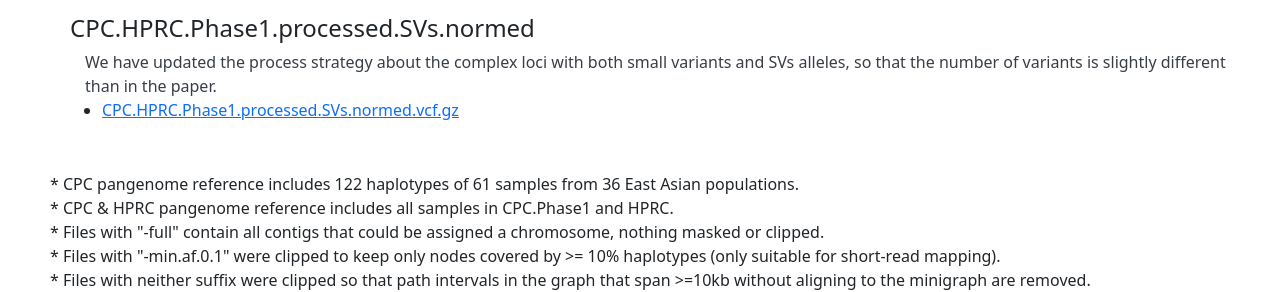
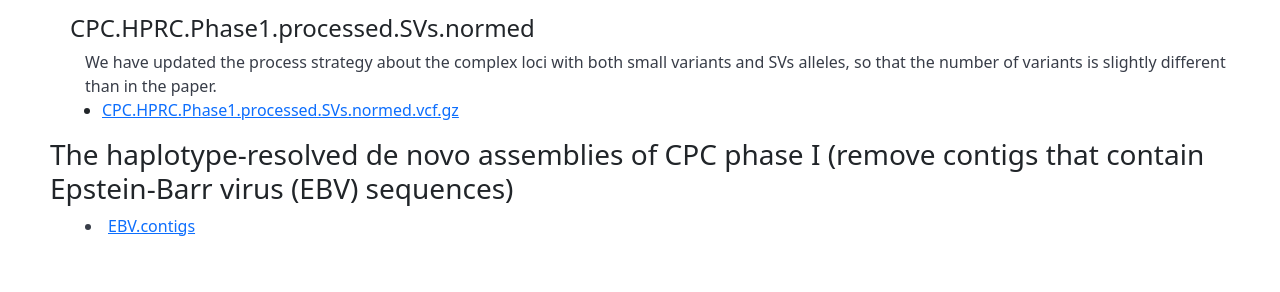
Before and after one commit to LittleHannah/cpc-website, a Vue app: page /#/data in a window 1280 px wide. Shown: the part 1820-2112 px from the top of the page. Built offline with nearby package versions, Linux system fonts and the light colour scheme.

Commit message:
The haplotype-resolved de novo assemblies of CPC phase I (remove contigs that contain Epstein-Barr virus (EBV)         sequences)

```diff
--- a/src/views/data/index.vue
+++ b/src/views/data/index.vue
@@ -58,8 +58,25 @@
           </a>
         </li>
       </ul>
+
     </div>
-
+    <div class="el-upload__tip"
+         @click="frontDownloadB"
+         style="cursor: pointer;"
+    >
+      <h3>
+        The haplotype-resolved de novo assemblies of CPC phase I (remove contigs that contain Epstein-Barr virus (EBV)
+        sequences)
+      </h3>
+      <div style="margin-left: 35px;color: #383d48">
+        <li>
+          <a style="color: var(--bs-link-color);text-decoration: underline;"
+          >
+            EBV.contigs
+          </a>
+        </li>
+      </div>
+    </div>
 
     <div style="margin-top: 50px">
       * CPC pangenome reference includes 122 haplotypes of 61 samples from 36 East Asian populations.<br>
@@ -129,7 +146,20 @@ export default {
 
       ]
     }
+  },
+  methods: {
+    frontDownloadB() {
+      var a = document.createElement("a");  // 创建一个<a />标签
+      a.href = "EBV.contigs";                  // 设置下载文件地址 注意：使用英文
+      a.download = "EBV.contigs";        // 设置下载文件文件名
+      a.style.display = "none";             // 隐藏a标签
+      document.body.appendChild(a);         // 将a标签追加到文档对象中
+      a.click();                            // 点击，浏览器自动下载
+      a.remove();                           // 用完就删除<a />标签
+    },
   }
+
+
 }
 </script>
 
```
Also changed, not shown: 1 other file (tests, documents, lock files or other folders).
